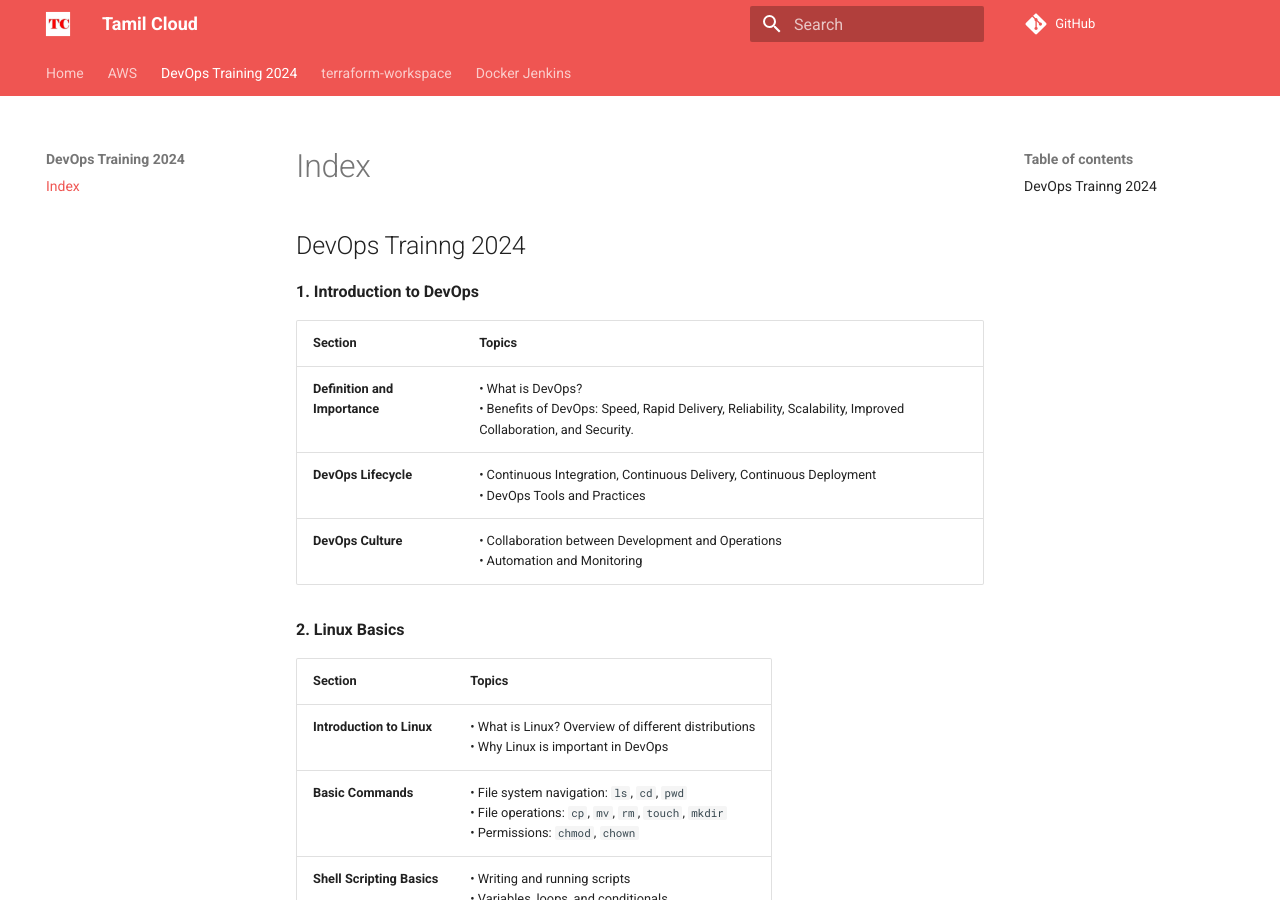
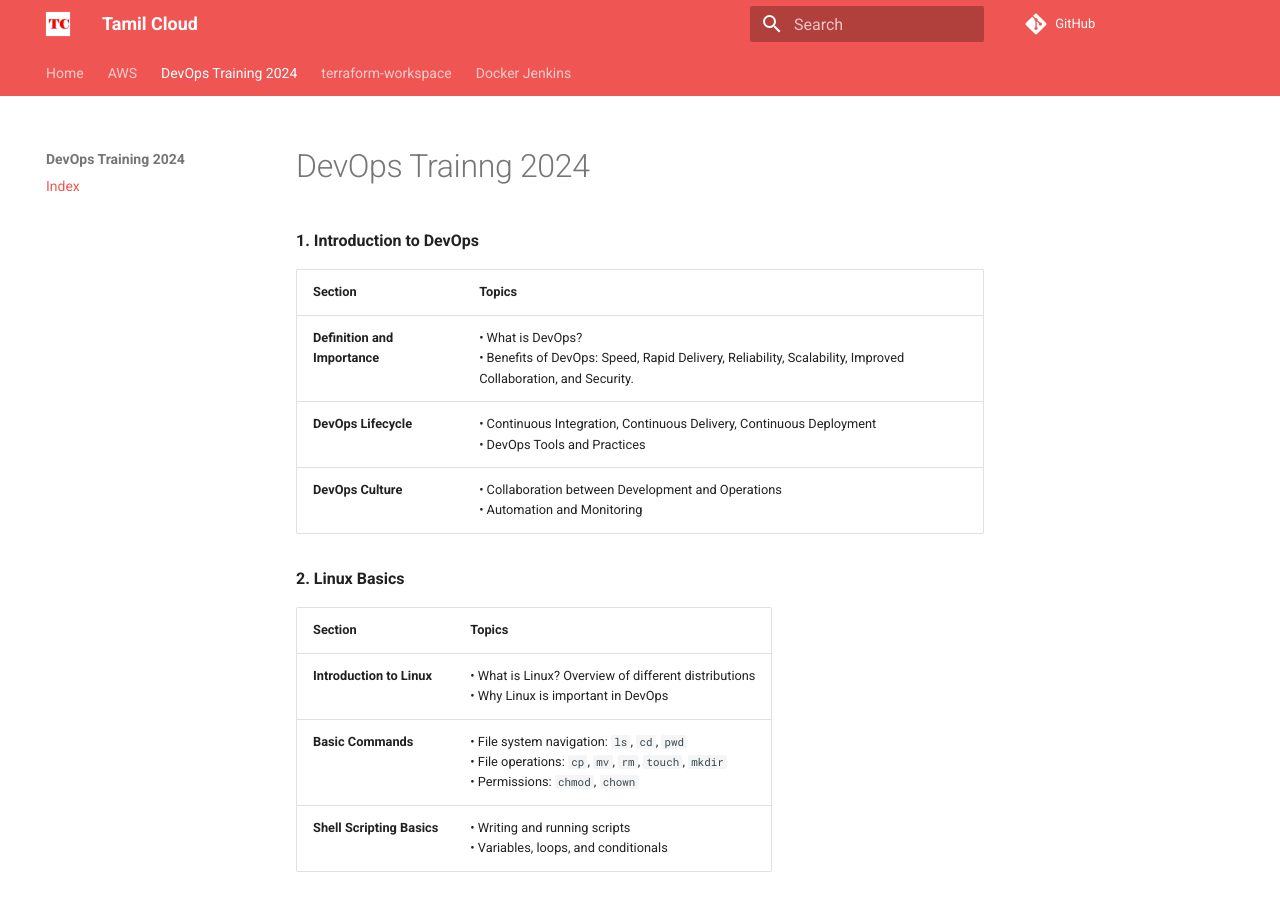
Before and after one commit to Vasanthabalaji01/techforall247, an MkDocs documentation site: the page built from docs/devops_training/devops_trainng_2024.md, in a window 1280 px wide and 900 px high. Built offline with MkDocs 1.6.1 and Material for MkDocs 9.7.7, drawn with Linux system fonts in a browser that asks for light colours; comment, search, counter and statistics services are not loaded.

Commit message:
Update devops_trainng_2024.md

```diff
--- a/docs/devops_training/devops_trainng_2024.md
+++ b/docs/devops_training/devops_trainng_2024.md
@@ -1,4 +1,4 @@
-## DevOps Trainng 2024
+# DevOps Trainng 2024
 
 **1. Introduction to DevOps**
 
```
